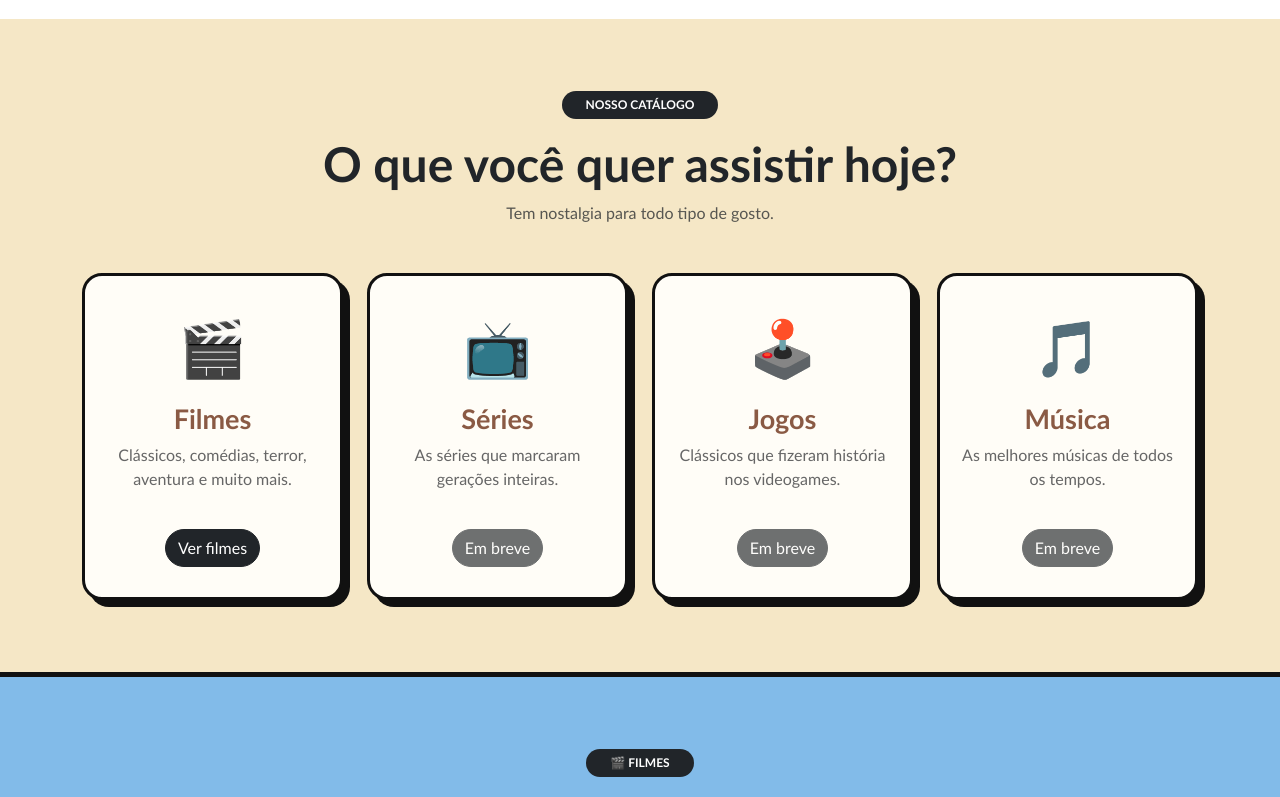
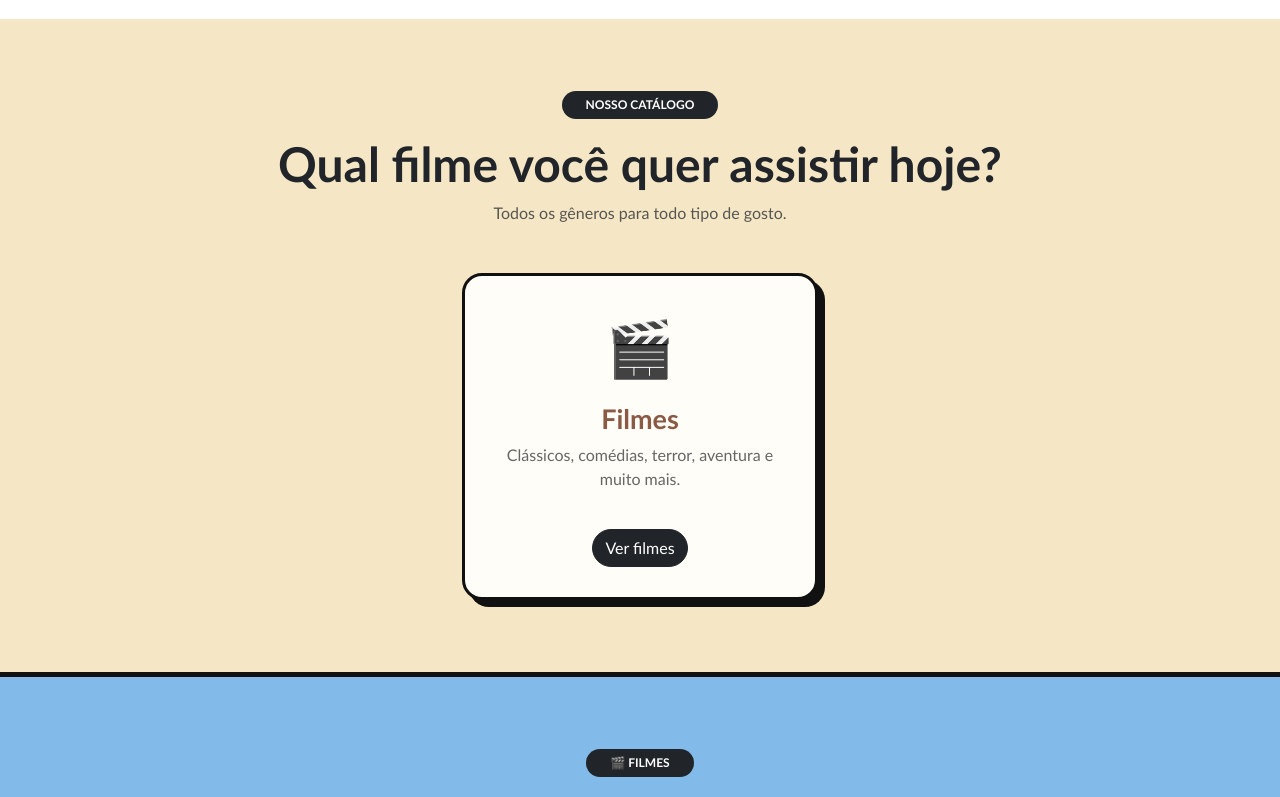
Before and after one commit to julio25creator/Rebobina-filmes, a React (Vite) app: page / in a window 1280 px wide. Shown: the part 951-1748 px from the top of the page. Built offline with nearby package versions, Linux system fonts and the light colour scheme.

Commit message:
style: ajusta textos do hero e das categorias
Deixa os textos focados em filmes e mantém só a categoria Filmes.

```diff
--- a/src/sections/Categorias.jsx
+++ b/src/sections/Categorias.jsx
@@ -4,21 +4,6 @@ const categorias = [
     nome: 'Filmes',
     texto: 'Clássicos, comédias, terror, aventura e muito mais.',
     link: '#filmes',
-  },
-  {
-    icone: '📺',
-    nome: 'Séries',
-    texto: 'As séries que marcaram gerações inteiras.',
-  },
-  {
-    icone: '🕹️',
-    nome: 'Jogos',
-    texto: 'Clássicos que fizeram história nos videogames.',
-  },
-  {
-    icone: '🎵',
-    nome: 'Música',
-    texto: 'As melhores músicas de todos os tempos.',
   },
 ]
 
@@ -46,14 +31,14 @@ export default function Categorias() {
               NOSSO CATÁLOGO
             </span>
             <h2 className="display-5 fw-bold mt-3">
-              O que você quer assistir hoje?
+              Qual filme você quer assistir hoje?
             </h2>
-            <p className="text-muted">Tem nostalgia para todo tipo de gosto.</p>
+            <p className="text-muted">Todos os gêneros para todo tipo de gosto.</p>
           </div>
 
-          <div className="row g-4">
+          <div className="row g-4 justify-content-center">
             {categorias.map((c) => (
-              <div className="col-md-6 col-lg-3" key={c.nome}>
+              <div className="col-md-6 col-lg-4" key={c.nome}>
                 <div className="categoria-card h-100">
                   <div className="icone">{c.icone}</div>
                   <h3>{c.nome}</h3>
--- a/src/sections/Hero.jsx
+++ b/src/sections/Hero.jsx
@@ -15,7 +15,7 @@ export default function Hero() {
             </h2>
 
             <p className="lead mt-4">
-              Filmes, séries, músicas e jogos para você voltar no tempo sem
+              Filmes, para você voltar no tempo sem
               sair do sofá.
             </p>
 
```
